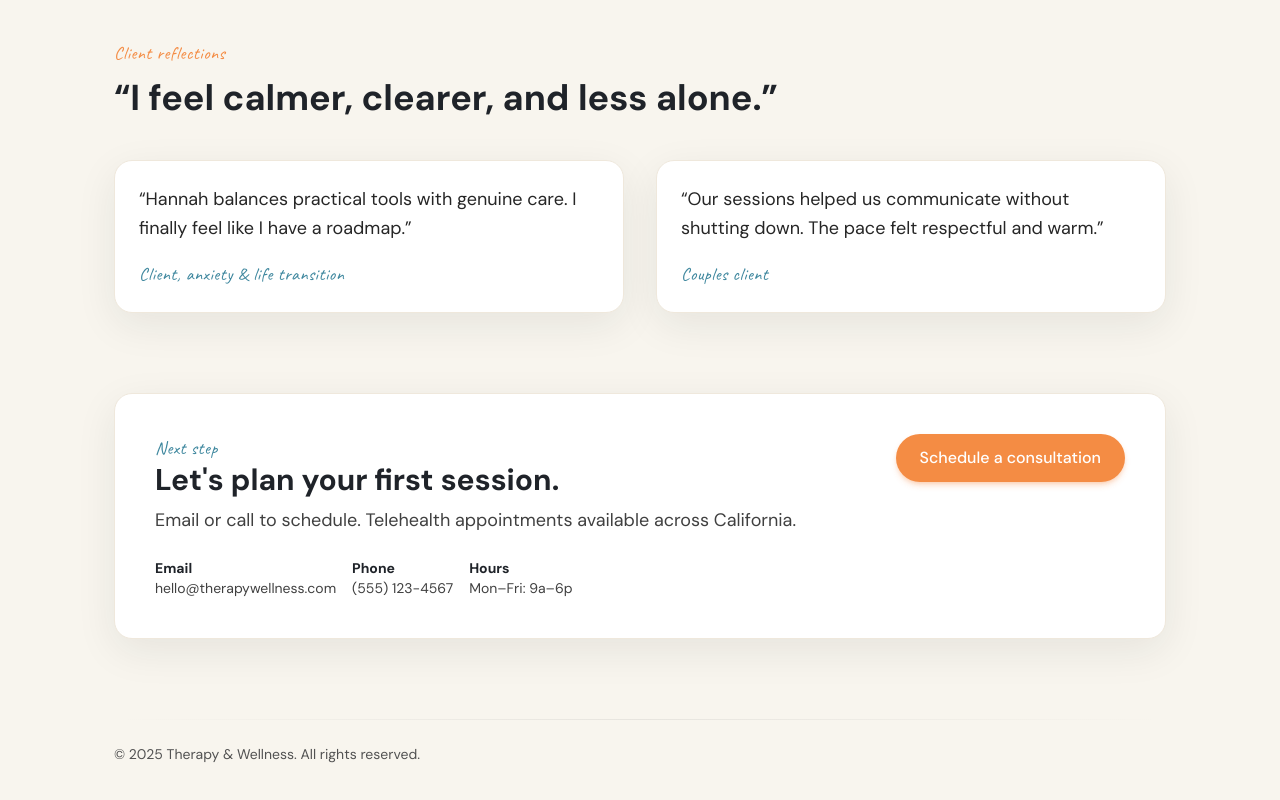
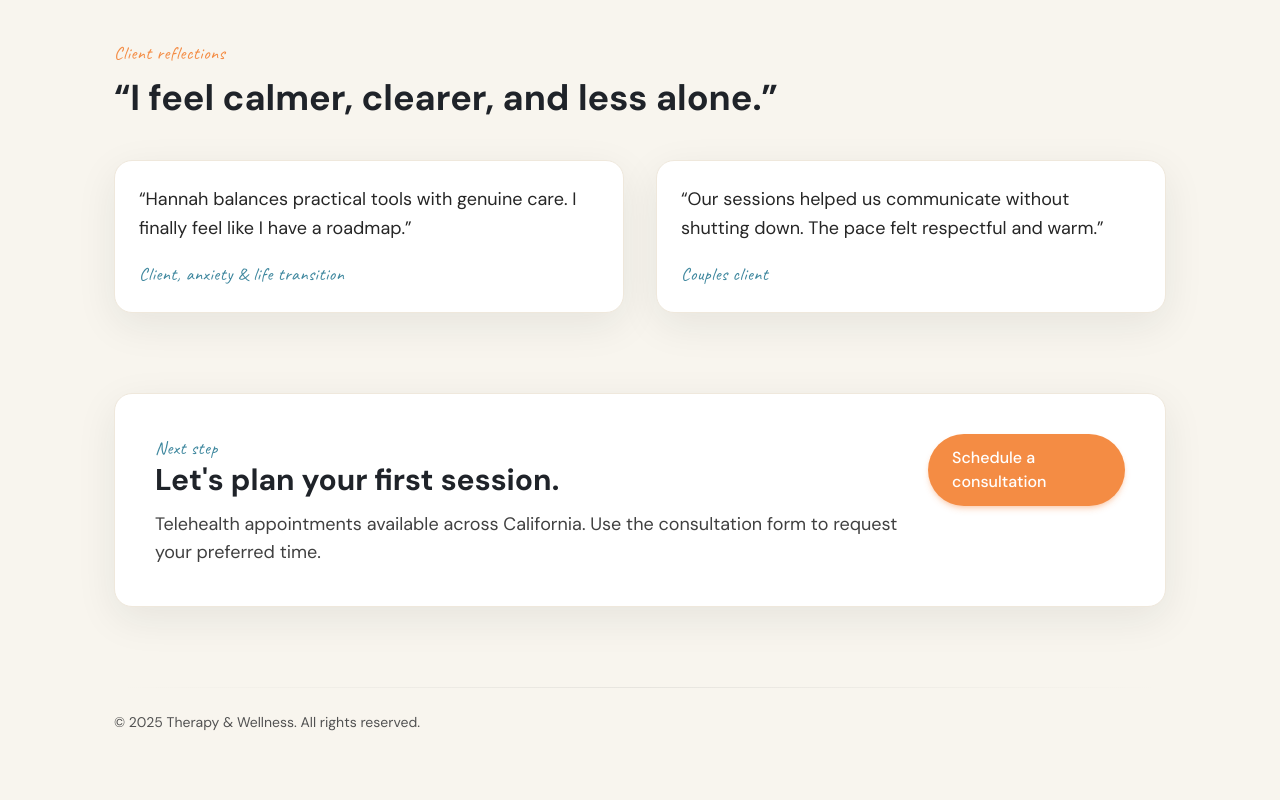
Before and after one commit to dalecb13/hannah-thayerpy, a Next.js app: page / in a window 1280 px wide. Shown: the part 1943-2743 px from the top of the page. Built offline with nearby package versions, Linux system fonts and the light colour scheme.

Commit message:
Streamline contact section for consultation flow

```diff
--- a/app/page.tsx
+++ b/app/page.tsx
@@ -198,28 +198,15 @@ export default function Home() {
         <section className="section-shell pb-20">
           <div className="card-soft p-8 md:p-10">
             <div className="flex flex-col md:flex-row md:items-center md:justify-between gap-6">
-              <div className="space-y-2">
+              <div className="space-y-3">
                 <span className="handwritten-text text-[#3e879e] text-lg">Next step</span>
                 <h3 className="text-2xl md:text-3xl font-semibold">
                   Let&apos;s plan your first session.
                 </h3>
                 <p className="text-lg text-neutral-700">
-                  Email or call to schedule. Telehealth appointments available across California.
+                  Telehealth appointments available across California. Use the consultation form to
+                  request your preferred time.
                 </p>
-                <div className="flex flex-col sm:flex-row gap-4 pt-4 text-sm">
-                  <div>
-                    <p className="font-semibold text-[#1f2329]">Email</p>
-                    <p className="text-neutral-700">hello@therapywellness.com</p>
-                  </div>
-                  <div>
-                    <p className="font-semibold text-[#1f2329]">Phone</p>
-                    <p className="text-neutral-700">(555) 123-4567</p>
-                  </div>
-                  <div>
-                    <p className="font-semibold text-[#1f2329]">Hours</p>
-                    <p className="text-neutral-700">Mon–Fri: 9a–6p</p>
-                  </div>
-                </div>
               </div>
               <Link
                 href="/consultation"
@@ -227,7 +214,7 @@ export default function Home() {
               >
                 Schedule a consultation
               </Link>
-        </div>
+            </div>
           </div>
         </section>
       </main>
```
